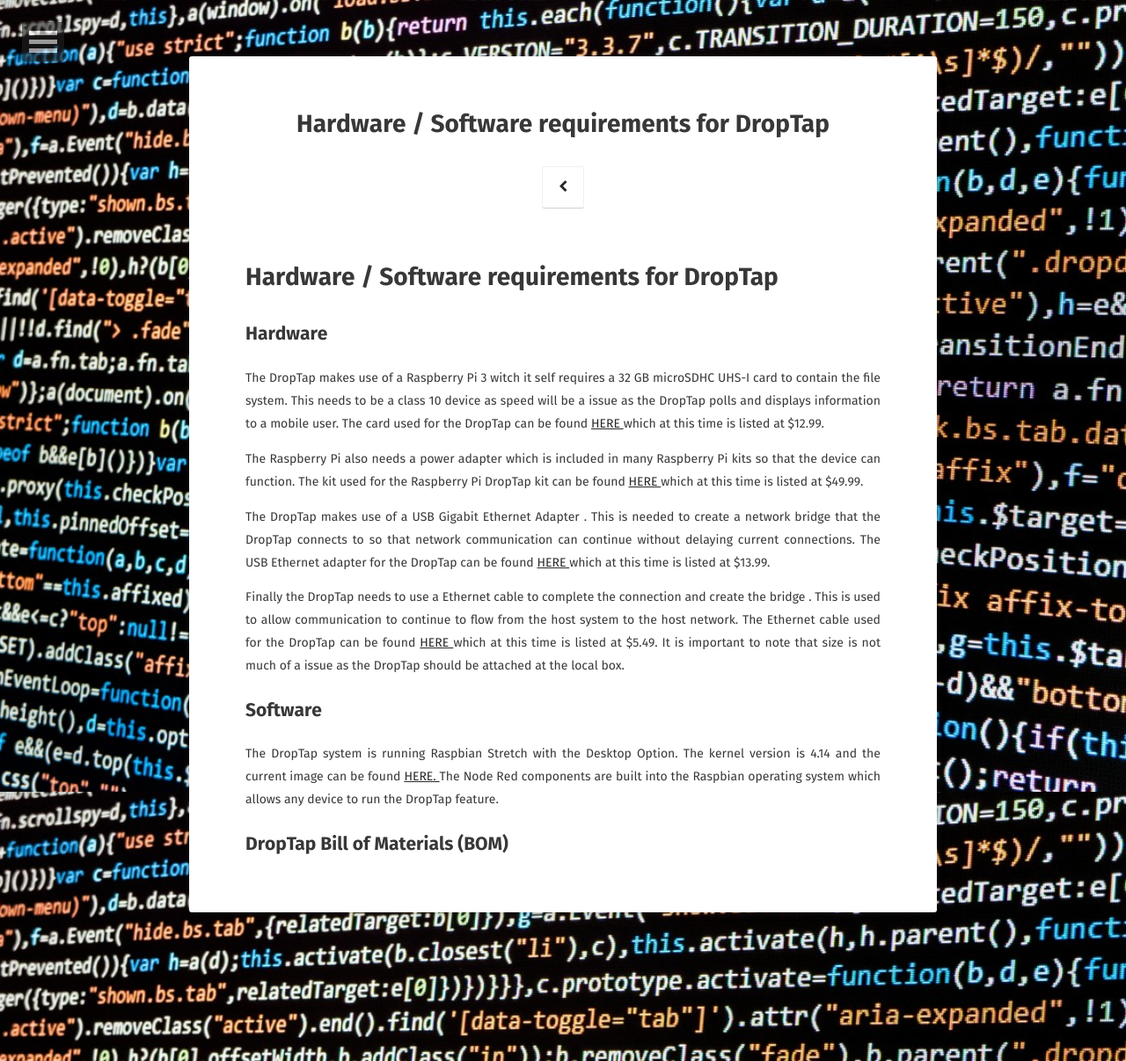
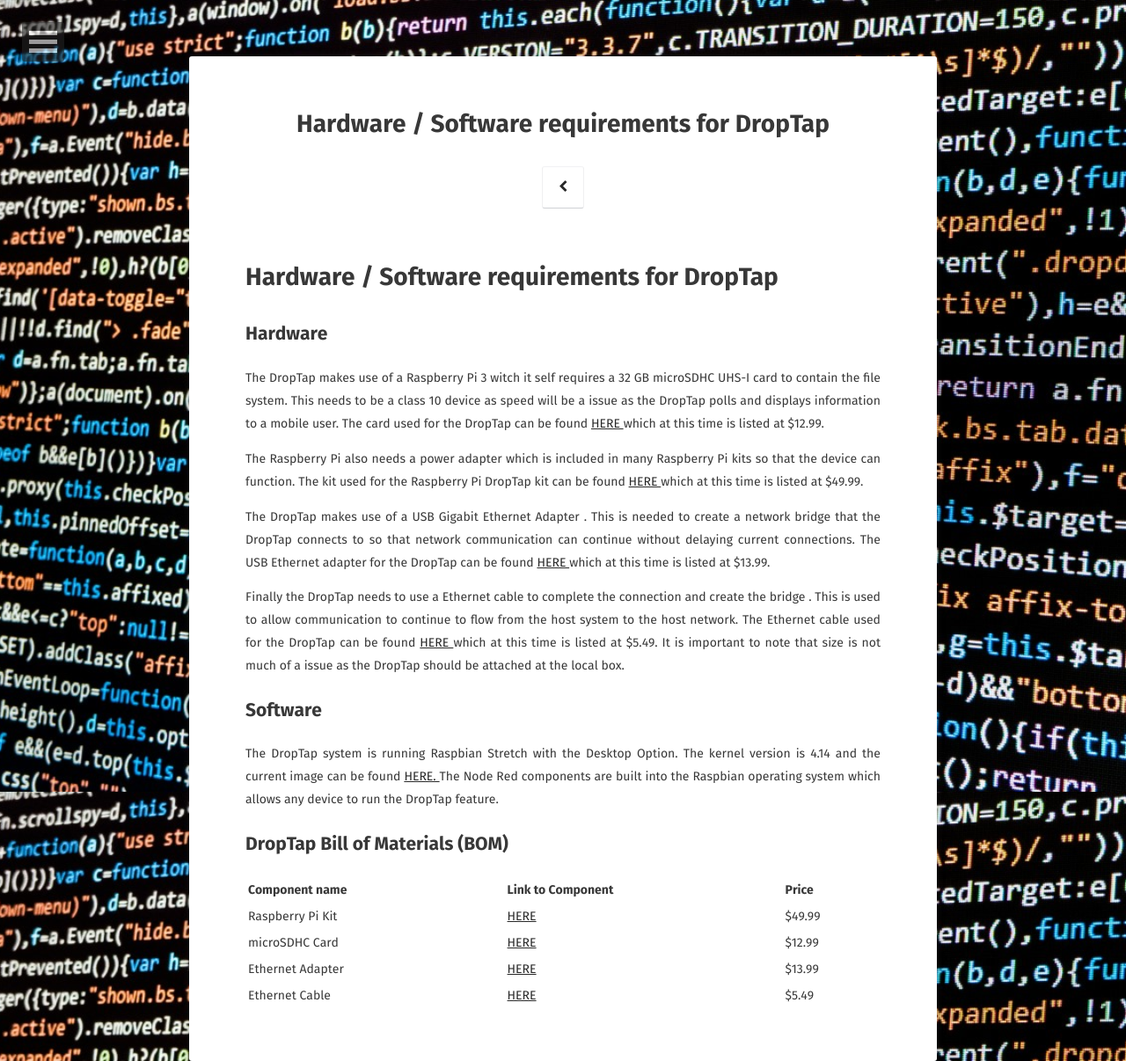
Before and after one commit to mgalde/DropTap, a Jekyll site: the page built from hardware/software_requirements.md, in a window 1280 px wide. Shown: the whole page at 88% size. Built offline with Jekyll 4.4.1, drawn with Linux system fonts in a browser that asks for light colours; some web fonts are replaced; our own code applies the rules of GitHub Pages for plain Markdown files; comment, search, counter and statistics services are not loaded.

Commit message:
DropTap Bill of Materials

```diff
--- a/hardware/software_requirements.md
+++ b/hardware/software_requirements.md
@@ -19,3 +19,10 @@
 The Node Red components are built into the Raspbian operating system which allows any device to run the DropTap feature.
 
 ## DropTap Bill of Materials (BOM)
+
+| Component name | Link to Component | Price |
+|----------------|---------------------------|-------------------|
+| Raspberry Pi Kit | [HERE ](https://www.amazon.com/CanaKit-Raspberry-Power-Supply-Listed/dp/B07BC6WH7V) | $49.99 |
+| microSDHC Card | [HERE ](https://www.amazon.com/Sandisk-Ultra-Micro-UHS-I-Adapter/dp/B073JWXGNT) | $12.99 |
+| Ethernet Adapter | [HERE ](https://www.amazon.com/AmazonBasics-1000-Gigabit-Ethernet-Adapter/dp/B00M77HMU0) | $13.99 |
+| Ethernet Cable | [HERE ](https://www.amazon.com/Mediabridge-Ethernet-Cable-Feet-31-399-15B/dp/B00BI06G1S) | $5.49 |
```
